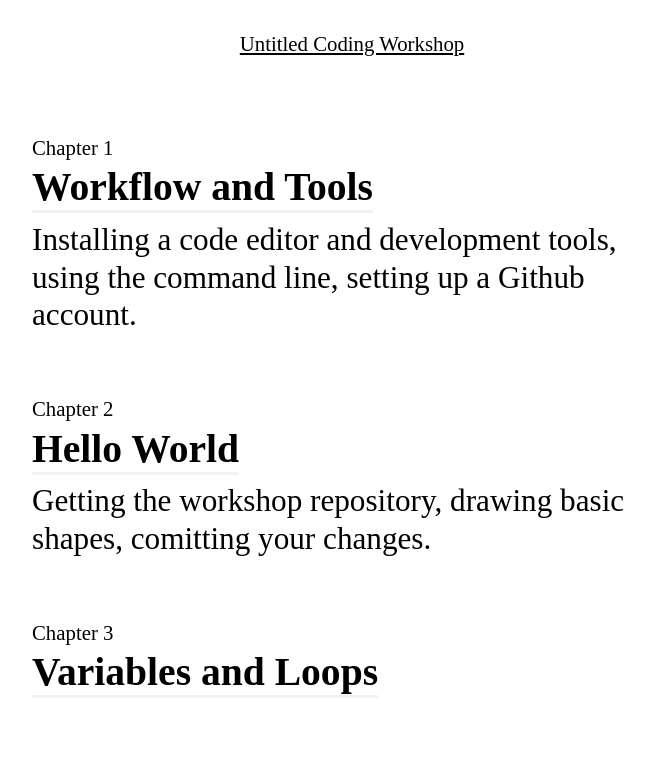
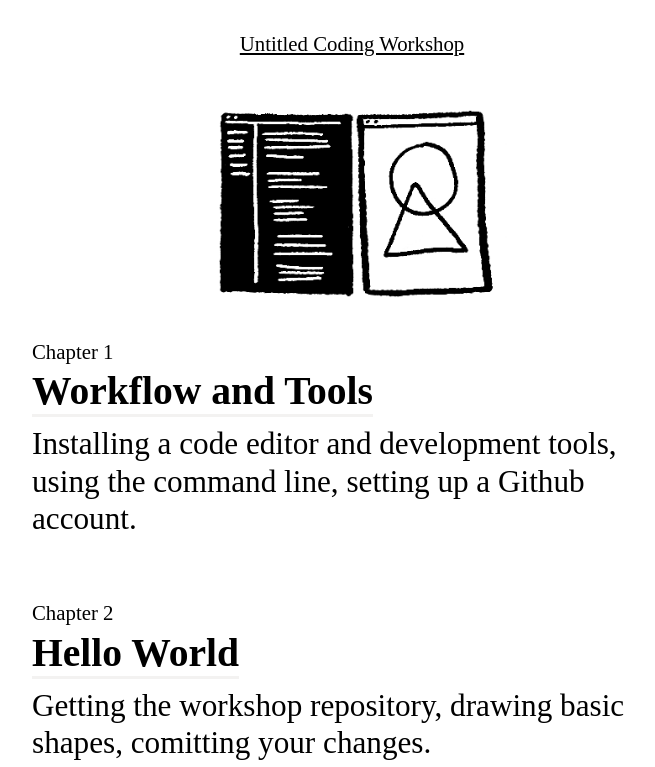
Before and after one commit to awesomephant/untitled-coding-workshop, an Eleventy site: page index.liquid in a window 1280 px wide. Shown: the top 767 px of the page, without its empty margins (288-943 px from the left). Built offline with nearby package versions, Linux system fonts and the light colour scheme; Eleventy itself is replaced by a stand-in of ours; files that its build step writes are made by us from their sources; a web font is replaced by a local one.

Commit message:
Fix filepath

```diff
--- a/index.liquid
+++ b/index.liquid
@@ -2,7 +2,7 @@
 layout: base
 ---
 
-<img class='hero' src="{{'/assets/Artboard 2.png' | url}}" alt="">
+<img class='hero' src="{{'/assets/layout.png' | url}}" alt="">
 
 <nav class='home--nav'>
   {% for post in collections.post %}
```
